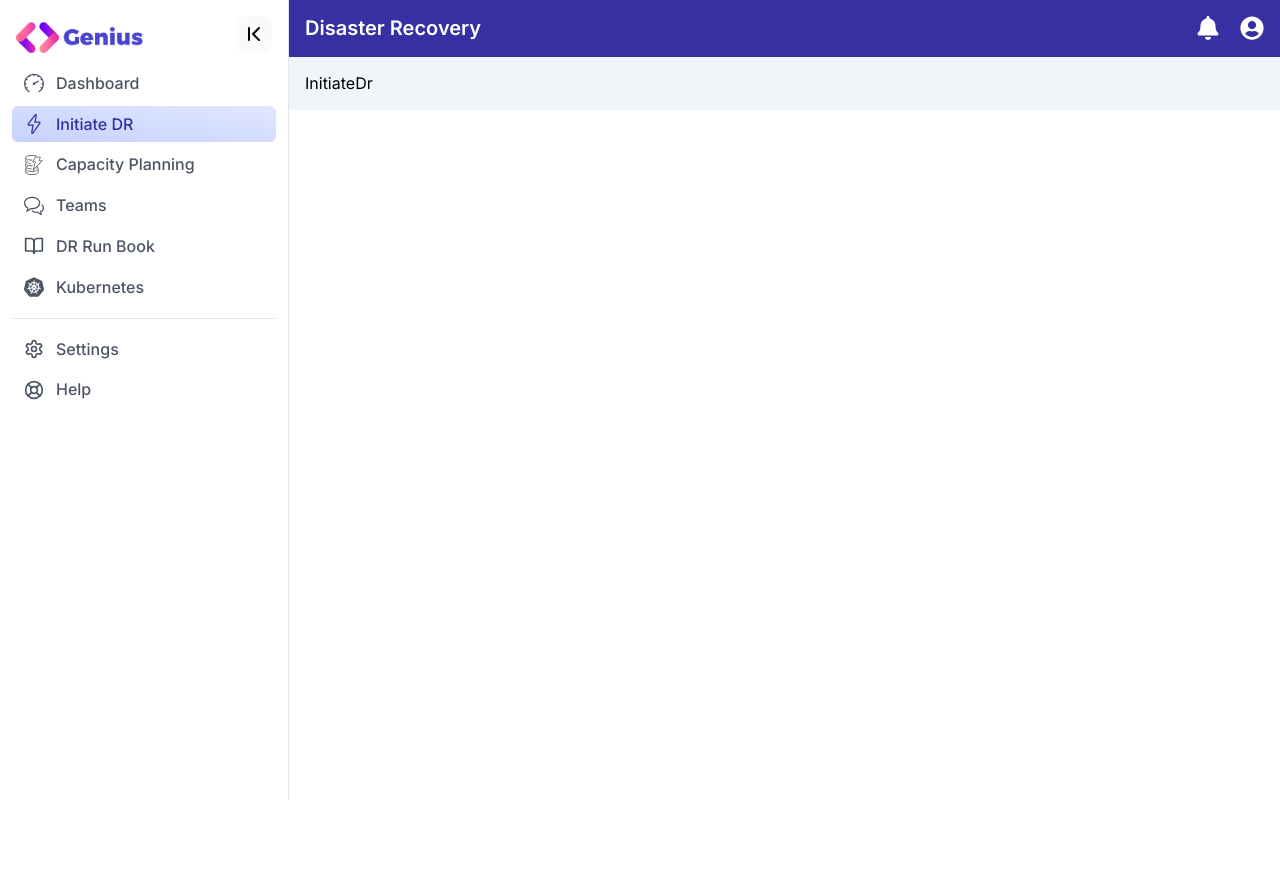
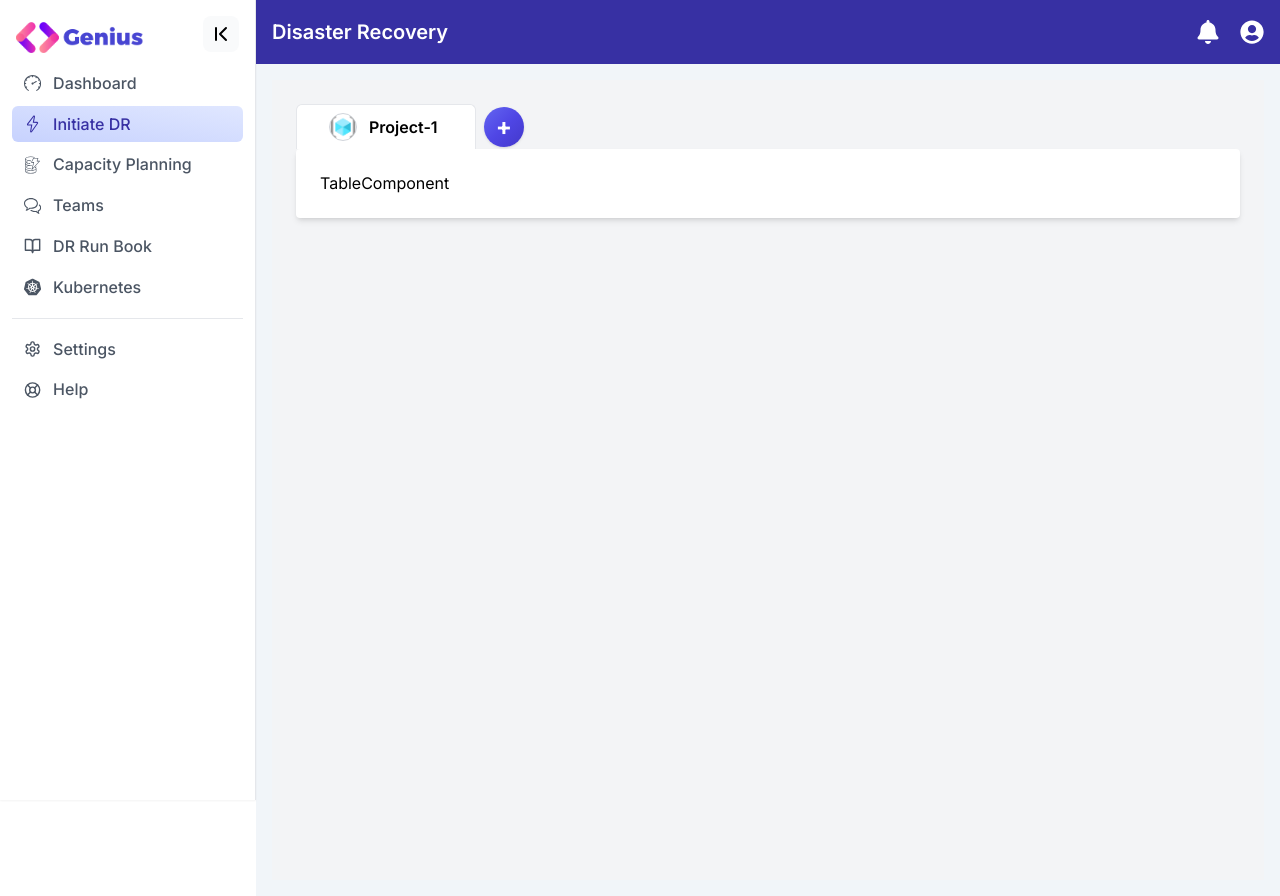
Before and after one commit to Muthupandi-R/DR-Dash-Tailwind, a React (Vite) app: page /initiatedr in a window 1280 px wide. Before the commit the page ends 800 px from the top, so only its background shows below. Built offline with nearby package versions, Linux system fonts and the light colour scheme; no server answers.

Commit message:
Feat: Updated the sidebar and navbar component to fixed this items (#3)

```diff
--- a/src/App.jsx
+++ b/src/App.jsx
@@ -1,12 +1,14 @@
+import { useState } from "react";
 import SidebarLayout from "./components/SidebarLayout";
 import Navbar from "./components/Navbar";
 
 export default function App({ children }) {
+  const [expanded, setExpanded] = useState(true);
   return (
     <div className="flex w-full">
-      <SidebarLayout />
-      <div className="flex-1 flex flex-col">
-        <Navbar />
+      <SidebarLayout expanded={expanded} setExpanded={setExpanded}/>
+      <div className={`flex-1 transition-all duration-300 ${expanded ? "ml-64" : "ml-20"}`}>
+        <Navbar expanded={expanded}/>
         <main className="p-4 bg-slate-100 w-full">{children}</main>
       </div>
     </div>
--- a/src/components/Navbar.jsx
+++ b/src/components/Navbar.jsx
@@ -1,9 +1,9 @@
 import React from 'react'
 import { FaBell, FaUserCircle } from 'react-icons/fa'
 
-const Navbar = () => {
+const Navbar = ({ expanded }) => {
   return (
-    <nav className="bg-primary-800 px-4 py-3 flex justify-between">
+    <nav className={`fixed top-0 z-40 bg-primary-800 px-4 py-3 flex justify-between h-16 transition-all duration-300 ${expanded ? "left-64" : "left-20"} right-0`}>
       <div className="flex items-center text-xl">
         <span className="text-white font-semibold">Disaster Recovery</span>
       </div>
--- a/src/components/Sidebar.jsx
+++ b/src/components/Sidebar.jsx
@@ -1,16 +1,13 @@
-import { ChevronFirst, ChevronLast, MoreVertical } from "lucide-react"
+import { ChevronFirst, ChevronLast } from "lucide-react"
 import logo from "../assets/logo.png"
-import profile from "../assets/profile.png"
-// import logo from "../assets/disaster-logo.png"
-import { createContext, useContext, useState } from "react"
+import { createContext, useContext } from "react"
 
 const SidebarContext = createContext();
 
-export default function Sidebar({ children }) {
-    const [expanded, setExpanded] = useState(true)
+export default function Sidebar({ expanded, setExpanded, children }) {
     return (
         <>
-            <aside className="h-screen">
+            <aside className={`fixed top-0 left-0 h-screen z-50 transition-all duration-300 ${expanded ? "w-64" : "w-20"}`}>
                 <nav className="h-full flex flex-col bg-white border-r shadow-sm">
                     <div className="p-4 pb-2 flex justify-between items-center">
                         <img src={logo} className={`overflow-hidden transition-all ${expanded ? "w-32" : "w-0"}`} />
@@ -18,12 +15,9 @@ export default function Sidebar({ children }) {
                             {expanded ? <ChevronFirst /> : <ChevronLast />}
                         </button>
                     </div>
-
                     <SidebarContext.Provider value={{ expanded }}>
-
                         <ul className="flex-1 px-3">{children}</ul>
                     </SidebarContext.Provider>
-
                 </nav>
             </aside>
         </>
--- a/src/components/SidebarLayout.jsx
+++ b/src/components/SidebarLayout.jsx
@@ -6,18 +6,18 @@ import { FiBookOpen } from "react-icons/fi";
 import Sidebar, { SidebarItem } from "./Sidebar";
 import { useNavigate, useLocation } from "react-router-dom";
 
-export default function SidebarLayout() {
+export default function SidebarLayout({ expanded, setExpanded}) {
   const location = useLocation();
   const navigate = useNavigate();
 
   const currentPath = location.pathname;
   return (
-    <Sidebar>
+    <Sidebar expanded={expanded} setExpanded={setExpanded}>
       <SidebarItem
         icon={<SlSpeedometer size={20} />}
         text="Dashboard"
-        onClick={() => navigate("/")}
-        active={currentPath === "/"}
+        onClick={() => navigate("/dashboard")}
+        active={currentPath === "/dashboard"}
       />
       <SidebarItem
         icon={<SlEnergy size={20} />}
--- a/src/components/dashboard/Dashboard.jsx
+++ b/src/components/dashboard/Dashboard.jsx
@@ -107,7 +107,7 @@ const Dashboard = () => {
   };
 
   return (
-    <div className="w-full bg-slate-100">
+    <div className="w-full bg-slate-100 mt-16">
       <div className="flex flex-col gap-4 mt-3">
       <div className="flex flex-row gap-x-8 w-full justify-end">
         {pieDatas.map((data, idx) => (
--- a/src/components/initiate-dr/InitiateDr.jsx
+++ b/src/components/initiate-dr/InitiateDr.jsx
@@ -1,9 +1,99 @@
-import React from 'react'
+import React, { useState } from "react";
+import TableComponent from "./TableComponent";
+import project1 from "../../images/project.png";
+
+const MAX_TABS = 5;
 
 const InitiateDr = () => {
+  const [tabs, setTabs] = useState([{ id: 1, name: "Project-1" }]);
+  const [activeTab, setActiveTab] = useState(1);
+
+  const handleAddTab = () => {
+    if (tabs.length >= MAX_TABS) return;
+
+    const newTabId = `tab-${tabs.length + 1}`;
+    const newTabName = `Project ${tabs.length + 1}`;
+
+    const newTab = { id: newTabId, name: newTabName };
+
+    setTabs([...tabs, newTab]);
+    setActiveTab(newTabId);
+  };
+
+  const handleRemoveTab = (tabId) => {
+    const tabIdx = tabs.findIndex((tab) => tab.id === tabId);
+    const newTabs = tabs.filter((tab) => tab.id !== tabId);
+    // If the removed tab was active, set active to next tab or previous if last
+    if (activeTab === tabId) {
+      if (newTabs.length > 0) {
+        const nextTab = newTabs[tabIdx] || newTabs[newTabs.length - 1];
+        setActiveTab(nextTab.id);
+      } else {
+        setActiveTab(null);
+      }
+    }
+    setTabs(newTabs);
+  };
+
   return (
-    <div>InitiateDr</div>
-  )
-}
+    <div className="w-full min-h-screen bg-gray-100 p-6 mt-16">
+      {/* Top Tabs */}
+      <div className="flex items-center space-x-2">
+        {tabs.map((tab) => (
+          <div
+            key={tab.id}
+            className={`relative flex items-center cursor-pointer px-8 py-2 rounded-t-md transition-all duration-200 min-w-[180px] max-w-xs ${
+              activeTab === tab.id
+                ? "bg-white border border-b-0 font-semibold"
+                : "bg-gray-200 hover:bg-gray-300"
+            }`}
+            onClick={() => setActiveTab(tab.id)}
+          >
+             {/* Tab Image */}
+             <img
+              src={project1}
+              alt="Tab Icon"
+              className="mr-3 w-7 h-7 rounded-full object-cover border border-gray-300"
+              style={{ pointerEvents: 'none' }}
+            />
 
-export default InitiateDr
+            <span>{tab.name}</span>
+            {/* Remove Icon - only show if more than one tab */}
+            {tabs.length > 1 && (
+              <button
+                className="ml-2 text-gray-400 hover:text-red-500 focus:outline-none"
+                onClick={e => {
+                  e.stopPropagation();
+                  handleRemoveTab(tab.id);
+                }}
+                title="Remove tab"
+              >
+                ×
+              </button>
+            )}
+          </div>
+        ))}
+
+        {/* + Button */}
+        {tabs.length < MAX_TABS && (
+          <button
+            onClick={handleAddTab}
+            className="ml-auto flex items-center justify-center w-10 h-10 rounded-full bg-gradient-to-br from-indigo-500 via-indigo-600 to-indigo-700 text-white text-2xl font-bold shadow hover:scale-105 transition-transform duration-200 focus:outline-none"
+            title="Add new tab"
+          >
+            +
+          </button>
+        )}
+      </div>
+
+      {/* Component Area */}
+      {activeTab && (
+        <div className="bg-white p-6 rounded shadow-md">
+          <TableComponent />
+        </div>
+      )}
+    </div>
+  );
+};
+
+export default InitiateDr;
--- /dev/null
+++ b/src/components/initiate-dr/TableComponent.jsx
@@ -0,0 +1,9 @@
+import React from 'react'
+
+const TableComponent = () => {
+  return (
+    <div>TableComponent</div>
+  )
+}
+
+export default TableComponent;
```
Also changed, not shown: src/images/project.png (added).
